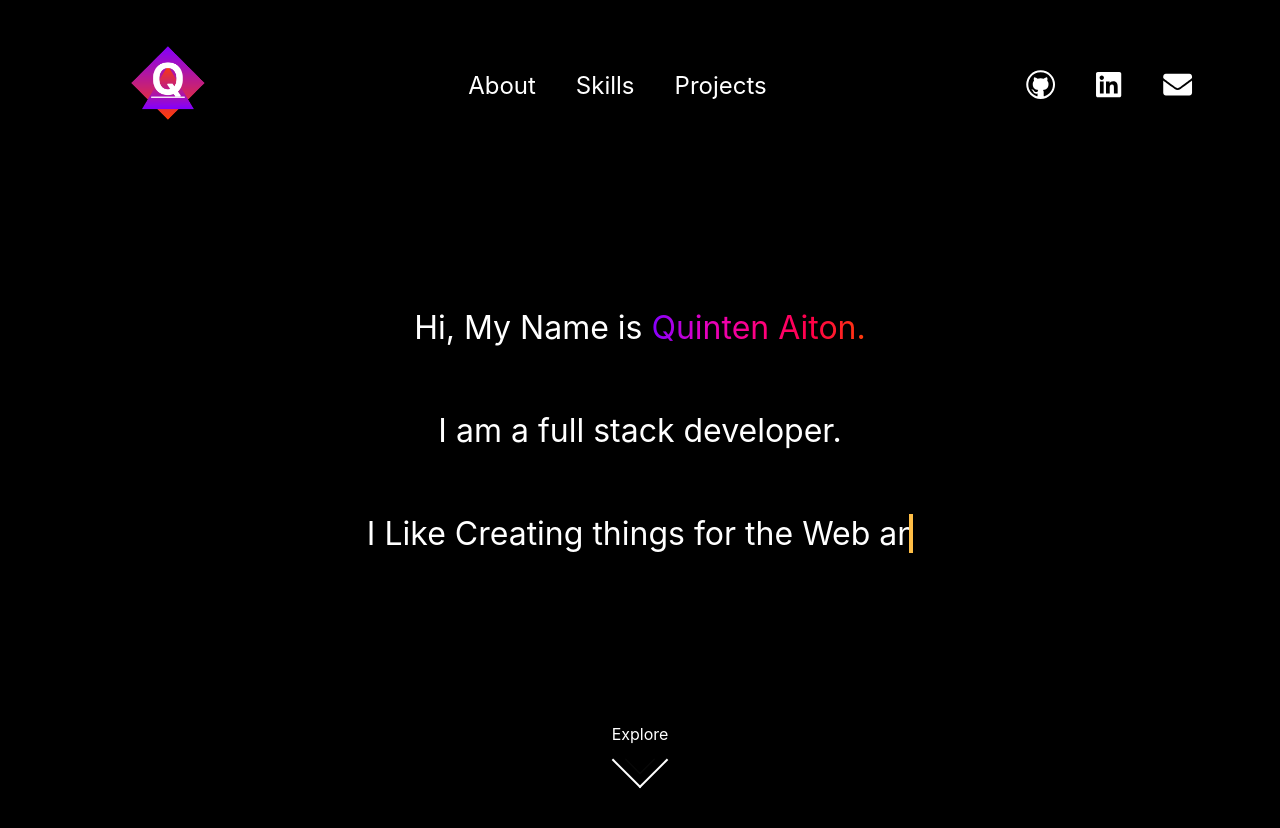
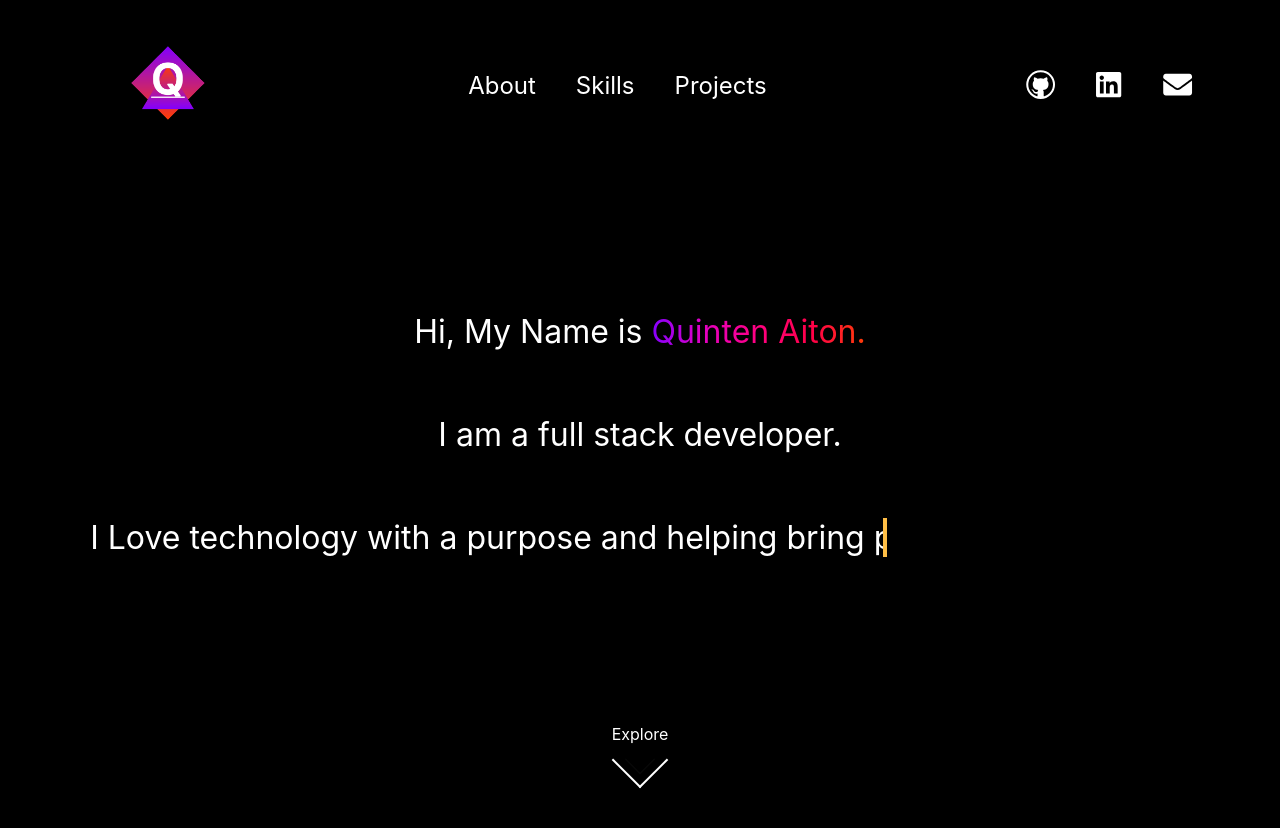
Before and after one commit to QuinAiton/PersonalPortfolio, a Next.js app: page / in a window 1280 px wide. Shown: the top 828 px of the page. Before the commit the page ends 800 px from the top, so only its background shows below. Built offline with nearby package versions, Linux system fonts and the light colour scheme.

Commit message:
Fixes Spacing of Header Component

```diff
--- a/components/Header.js
+++ b/components/Header.js
@@ -1,17 +1,22 @@
 import React, { useEffect } from 'react';
-import HeaderStyles from '../styles/Header.module.scss';
+import Styles from '../styles/Header.module.scss';
 const Header = () => {
   return (
-    <div className={HeaderStyles.container}>
-      <div className={HeaderStyles.typing}>
+    <div className={Styles.container}>
+      <div className={Styles.typing}>
         <p>
           Hi, My Name is <span>Quinten Aiton.</span>
         </p>
         <p>I am a full stack developer.</p>
-        <p>I Like Creating things for the Web and green tech.</p>
+        <p>
+          I Love technology with a purpose and helping bring peoples ideas to
+          life.
+        </p>
       </div>
-      <p className={HeaderStyles.explore}> Explore </p>
-      <div className={HeaderStyles.arrow} />
+      <div className={Styles.explore}>
+        <p> Explore </p>
+        <div className={Styles.arrow} />
+      </div>
     </div>
   );
 };
--- a/pages/index.js
+++ b/pages/index.js
@@ -1,11 +1,13 @@
 import Main from '../styles/Home.module.scss';
 import Nav from '../components/Nav';
 import Header from '../components/Header';
+import About from '../components/About';
 const Index = () => {
   return (
     <div className={Main.container}>
       <Nav className={Main.nav} />
       <Header className={Main.header} />
+      <About className={Main.about} />
     </div>
   );
 };
--- a/styles/Header.module.scss
+++ b/styles/Header.module.scss
@@ -1,5 +1,5 @@
 .container {
-  min-height: 70vh;
+  min-height: 100vh;
   display: flex;
   justify-content: center;
   flex-direction: column;
@@ -7,9 +7,10 @@
   text-align: center;
 
   .typing {
+    position: absolute;
+    top: 35vh;
     display: flex;
     flex-direction: column;
-    align-items: center;
     width: auto;
     font-size: 2em;
     span {
@@ -67,8 +68,6 @@
   .explore {
     position: absolute;
     bottom: 40px;
-  }
-
     .arrow,
     .arrow:before {
       position: absolute;
@@ -78,7 +77,7 @@
     .arrow {
       width: 40px;
       height: 40px;
-    bottom: 20px;
+      align-self: flex-end;
       margin: -20px 0 0 -20px;
       -webkit-transform: rotate(45deg);
       transform: rotate(45deg);
@@ -95,6 +94,7 @@
       border-right: 1px #fff solid;
       border-bottom: 1px #fff solid;
       animation: arrow 2s infinite;
+    }
   }
 }
 
```
Lines whose indentation alone changed are shown as unchanged.
